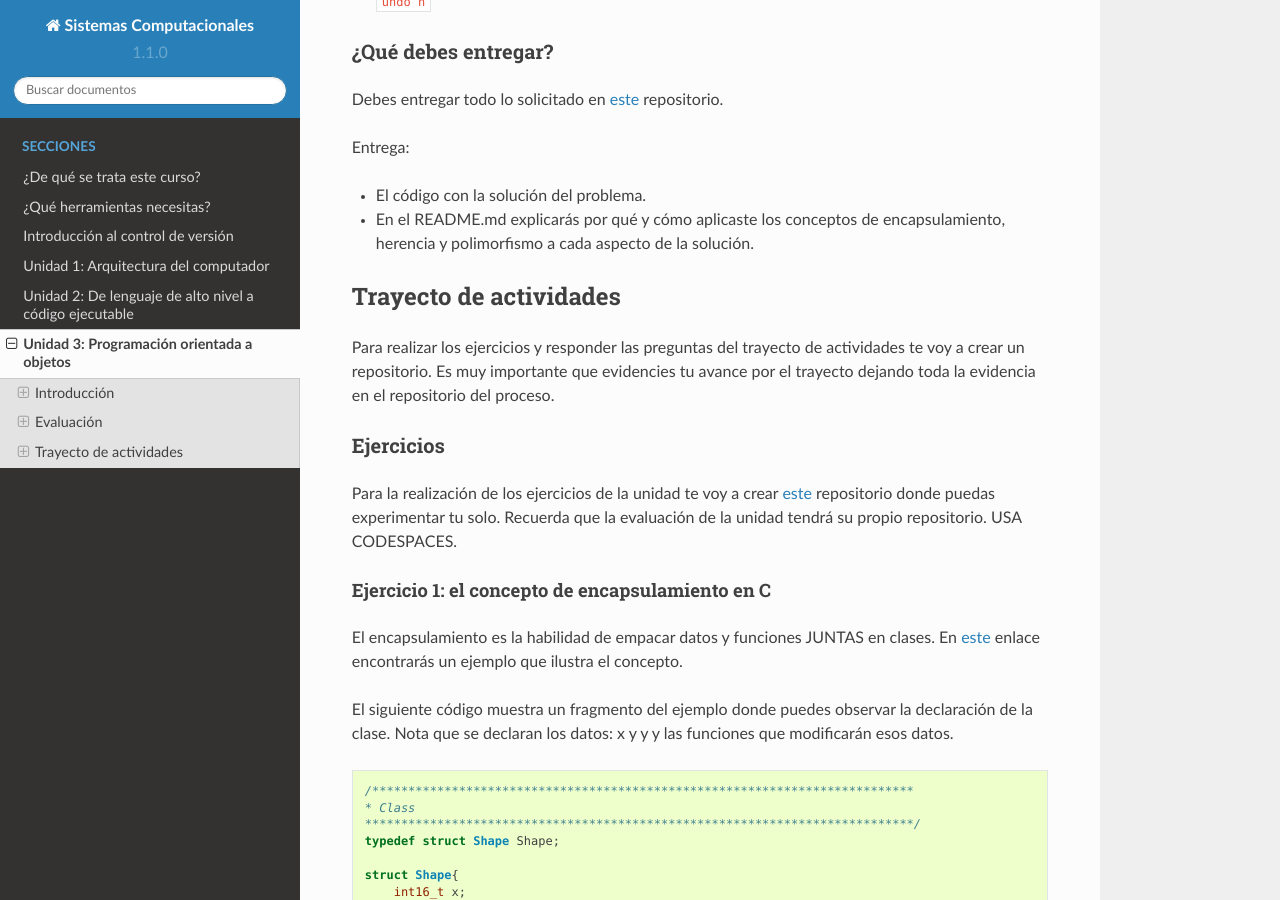
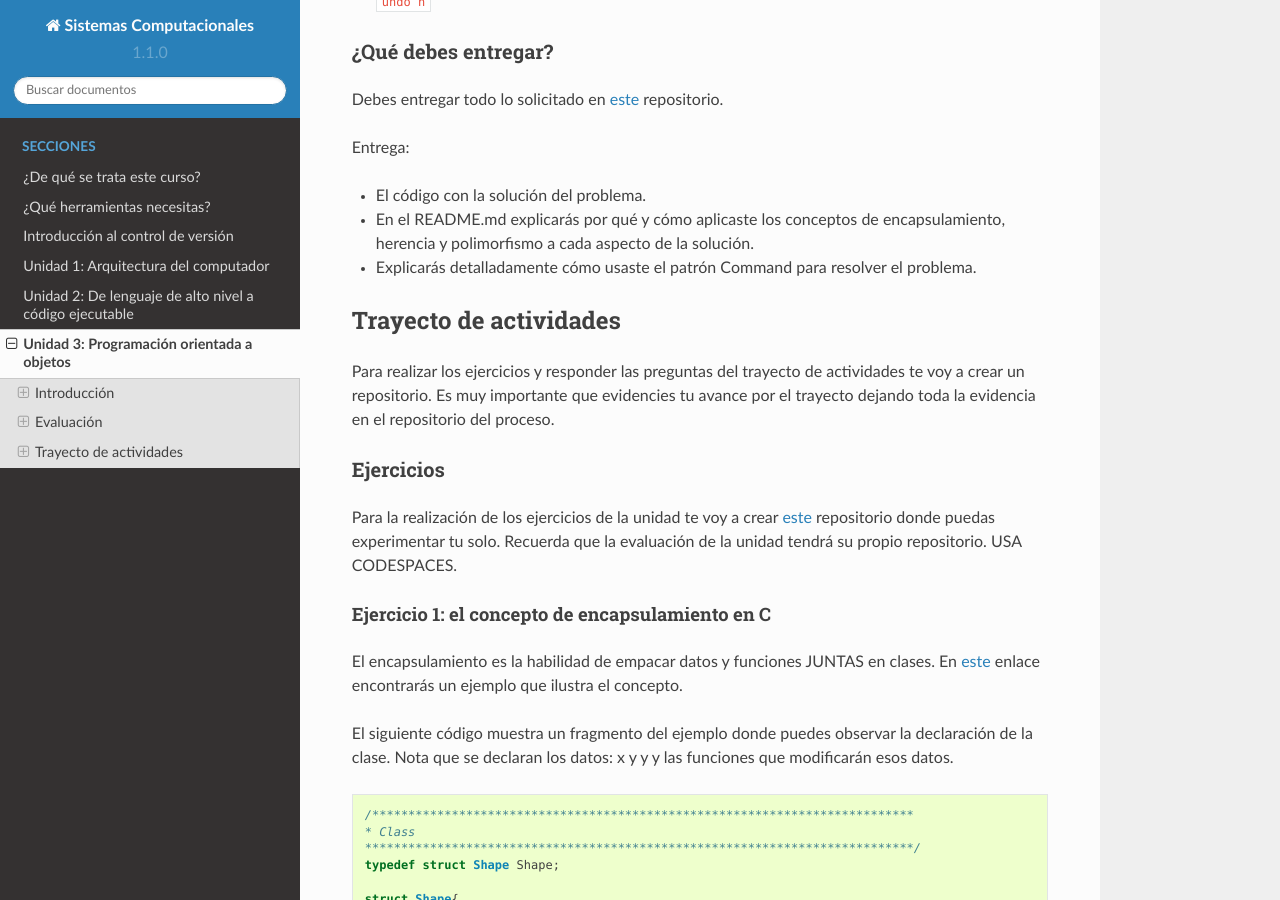
Before and after one commit to juanferfranco/SistemasComputacionales, a Sphinx documentation site: the page built from docs/_unidad3/unidad3.rst, in a window 1280 px wide and 900 px high, scrolled down 2041 px. Built offline with Sphinx 7.4.7 and the Read the Docs theme 2.0.0, drawn with Linux system fonts in a browser that asks for light colours.

Commit message:
Add to evaluation a request to explain how command pattern was used

```diff
--- a/docs/_unidad3/unidad3.rst
+++ b/docs/_unidad3/unidad3.rst
@@ -96,6 +96,7 @@ Entrega:
 * El código con la solución del problema.
 * En el README.md explicarás por qué y cómo aplicaste los conceptos de encapsulamiento, herencia
   y polimorfismo a cada aspecto de la solución.
+* Explicarás detalladamente cómo usaste el patrón Command para resolver el problema.
 
 Trayecto de actividades
 ------------------------
```
